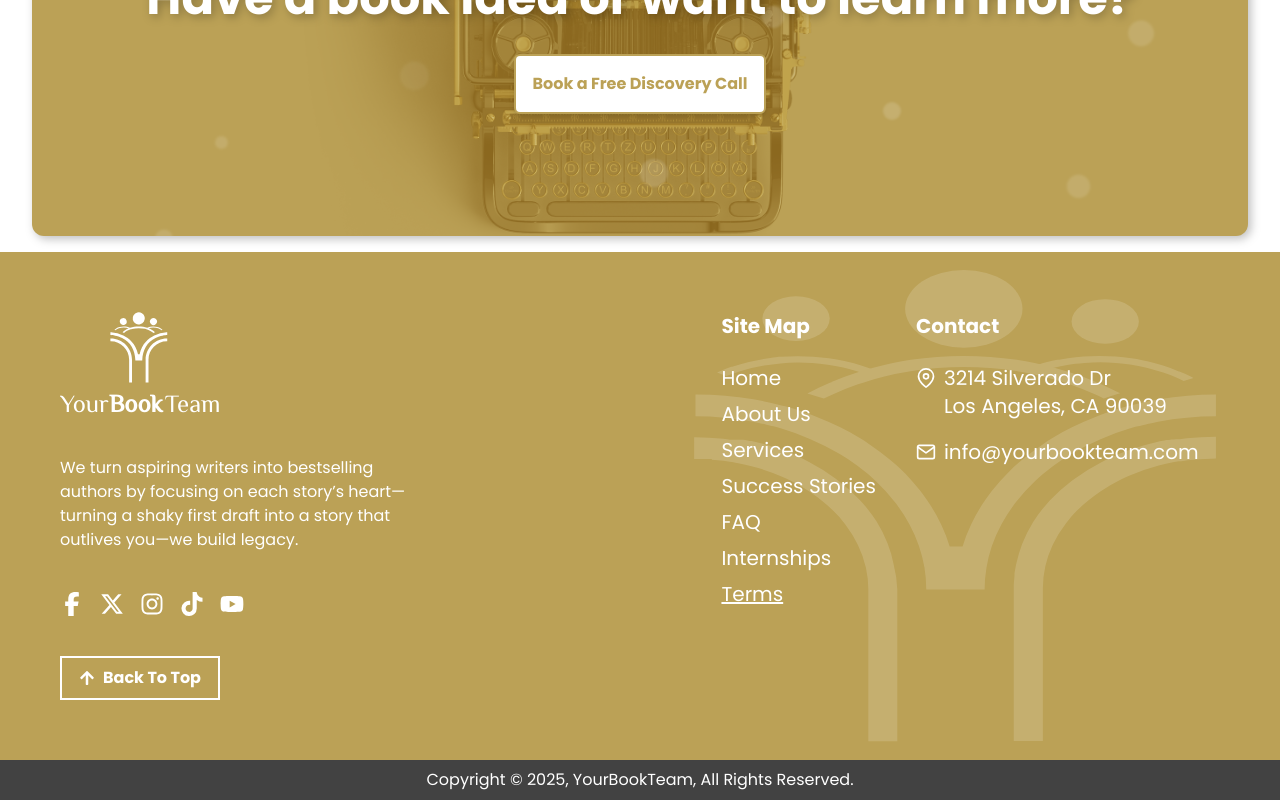
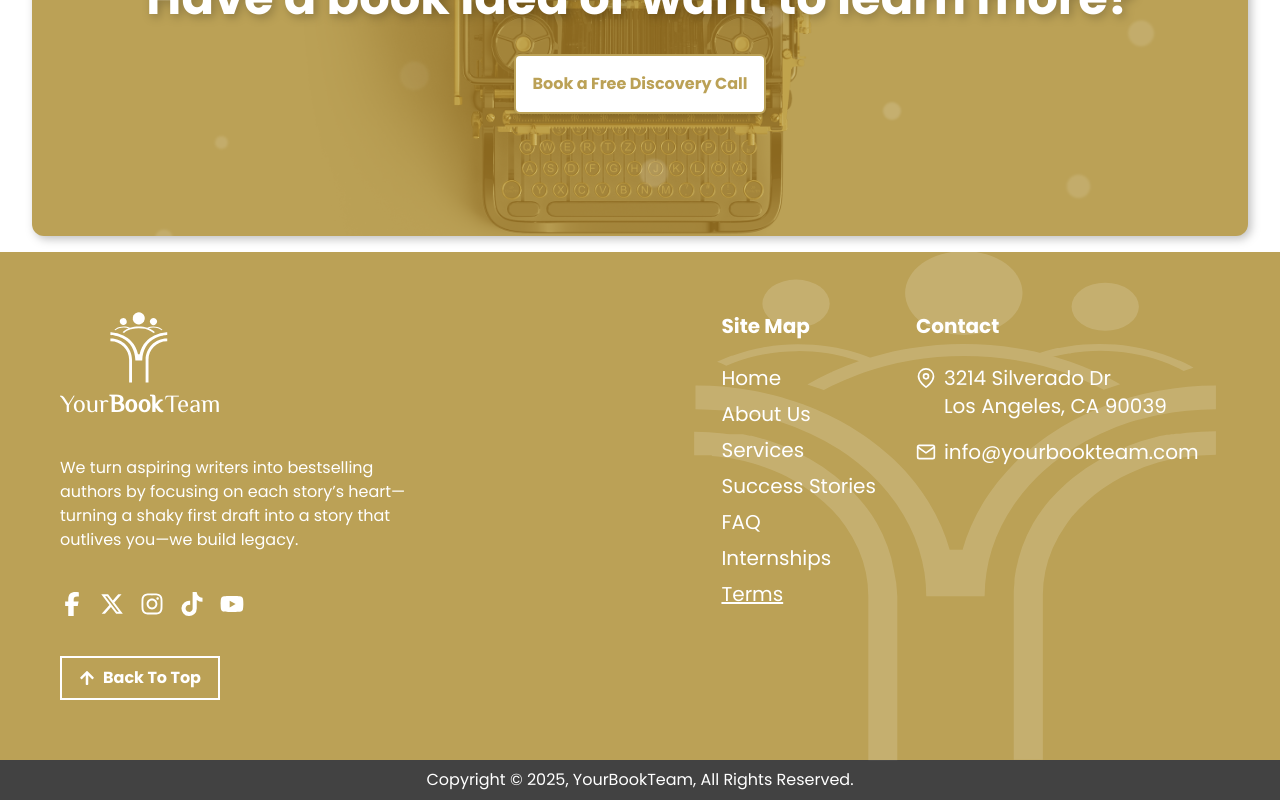
Before and after one commit to YourBookTeam/YBT_Website, a React (Vite) app: page /terms in a window 1280 px wide. Shown: the part 1837-2637 px from the top of the page. Built offline with nearby package versions, Linux system fonts and the light colour scheme; a web font is replaced by a local one.

Commit message:
fixed desktop footer

```diff
--- a/src/components/footer/DesktopFooter.jsx
+++ b/src/components/footer/DesktopFooter.jsx
@@ -12,7 +12,7 @@ const DesktopFooter = () => {
   const currentPage = useLocation();
 
   return (
-    <footer className="hidden lg:flex flex-col bg-gold relative">
+    <footer className="hidden lg:flex flex-col bg-gold relative z-10">
       <div className="w-full grid grid-cols-2">
 
         <div className="flex flex-col gap-10 p-15">
@@ -23,7 +23,7 @@ const DesktopFooter = () => {
         </div>
 
         <div className="relative flex justify-center">
-            <div className="flex gap-5 p-15 xl:gap-10 2xl:gap-20">
+            <div className="flex z-10 gap-5 p-15 xl:gap-10 2xl:gap-20">
               <QuickLinks currentPage={currentPage.pathname}/>
               <ContactInfo/>
             </div>
@@ -41,6 +41,7 @@ const DesktopFooter = () => {
                   h-full
                   w-auto
                   scale-x-150
+                  scale-y-108
                 "/>
             </div>
         </div>
--- a/src/components/footer/QuickLinks.jsx
+++ b/src/components/footer/QuickLinks.jsx
@@ -33,7 +33,7 @@ const QuickLinks = ({ currentPage }) => {
                 </Link>
             </li>
             <li>
-                <Link to="/#success-stories" onClick={scrollToTop}>
+                <Link to="/#success-stories" onClick={scrollToTop} className="whitespace-nowrap">
                     Success Stories
                 </Link>
             </li>
```
